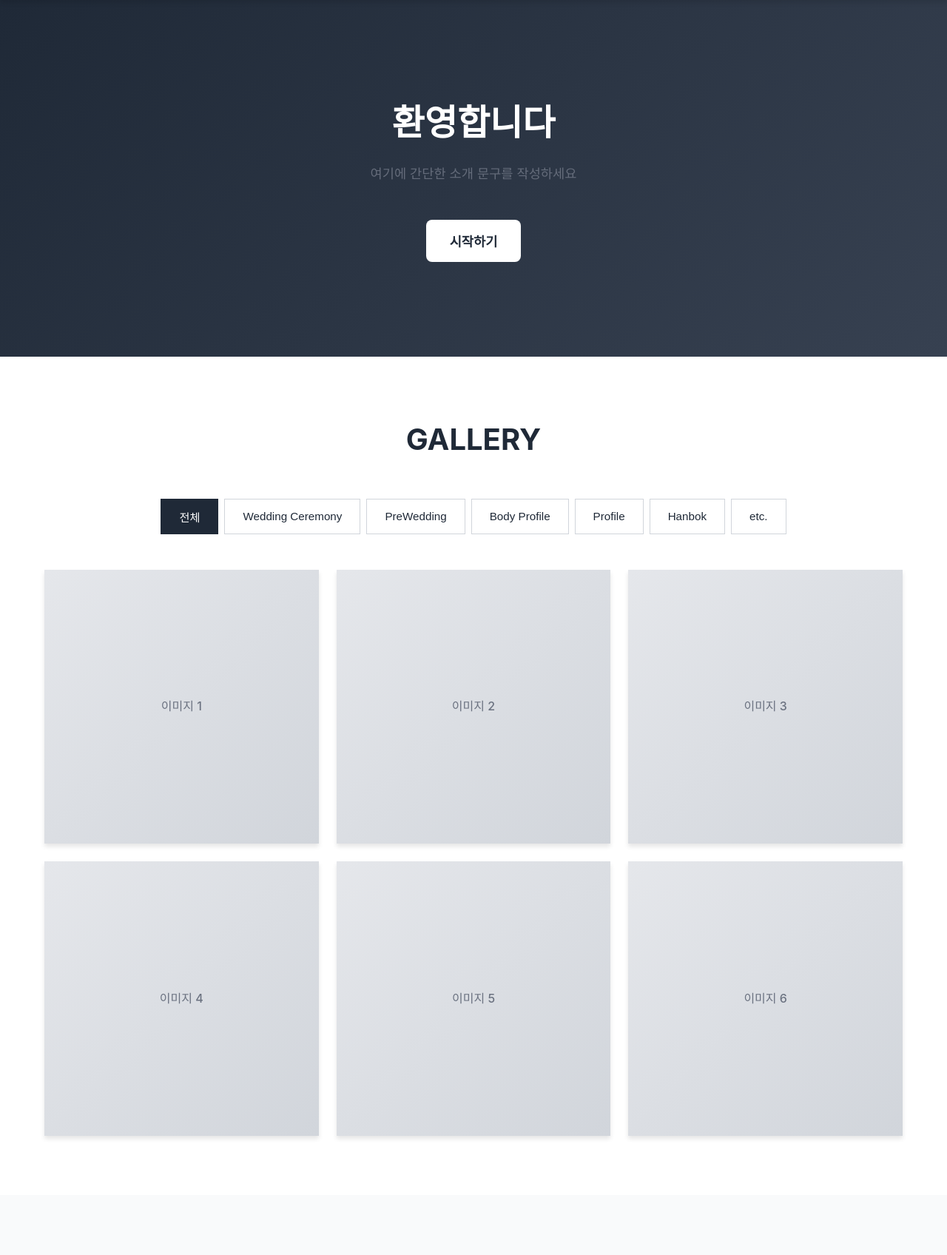
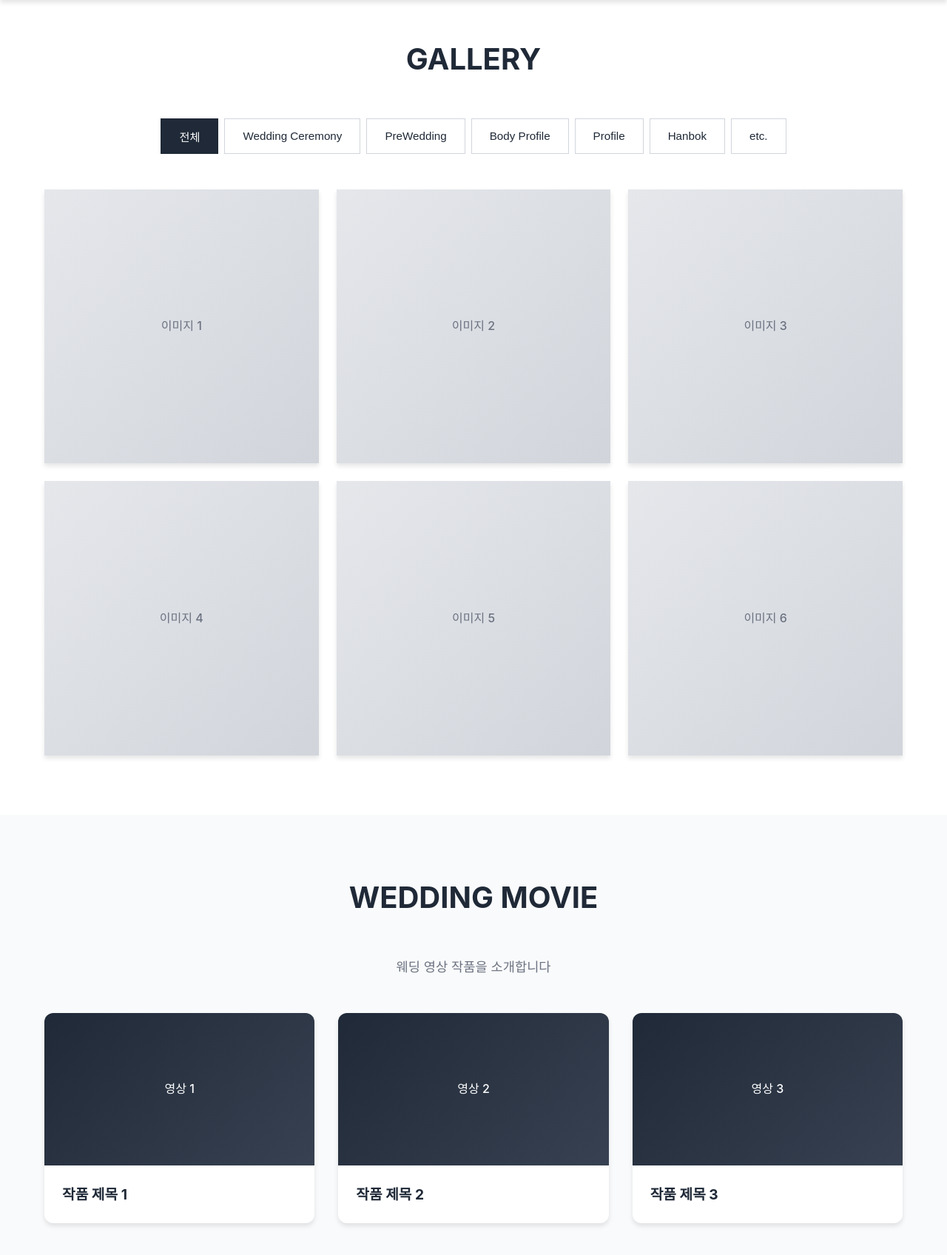
Before and after one commit to mittp0090/rksk7775, a PHP site: page / in a window 1280 px wide. Shown: the part 142-1838 px from the top of the page at 74% size. Run offline with PHP 8.4, Linux system fonts and the light colour scheme.

Commit message:
히어로 섹션 제거 및 갤러리를 첫 번째 섹션으로 변경
- "환영합니다" 히어로 섹션 완전 제거
- 갤러리가 페이지의 첫 번째 콘텐츠가 되도록 수정
- 갤러리 섹션 상단 패딩 조정 (5rem → 3rem)
- 헤더 바로 아래 갤러리가 자연스럽게 시작되도록 레이아웃 개선

```diff
--- a/css/styles.css
+++ b/css/styles.css
@@ -157,6 +157,7 @@ section > .container > p {
 /* 갤러리 섹션 */
 .gallery {
     background-color: var(--white);
+    padding-top: 3rem !important;
 }
 
 .gallery-categories {
--- a/index.html
+++ b/index.html
@@ -34,15 +34,6 @@
 
     <!-- 메인 콘텐츠 -->
     <main>
-        <!-- 히어로 섹션 -->
-        <section id="home" class="hero">
-            <div class="container">
-                <h2>환영합니다</h2>
-                <p>여기에 간단한 소개 문구를 작성하세요</p>
-                <button class="cta-button">시작하기</button>
-            </div>
-        </section>
-
         <!-- 갤러리 섹션 -->
         <section id="gallery" class="gallery">
             <div class="container">
```
